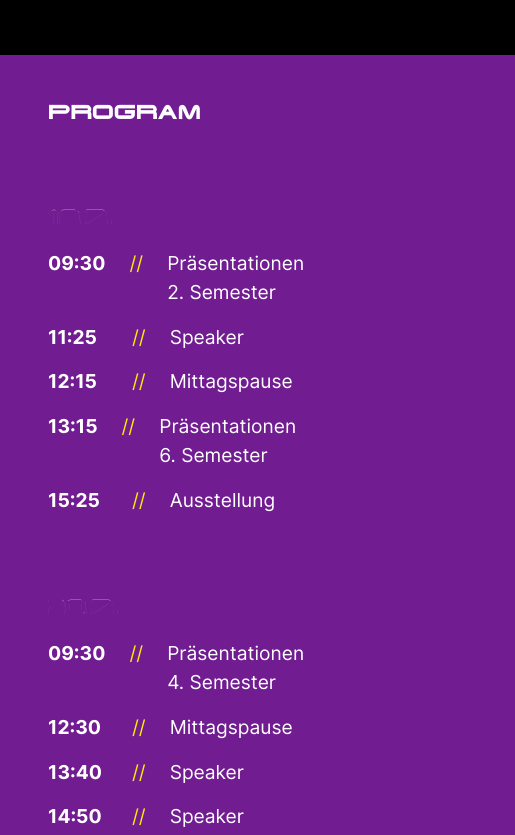
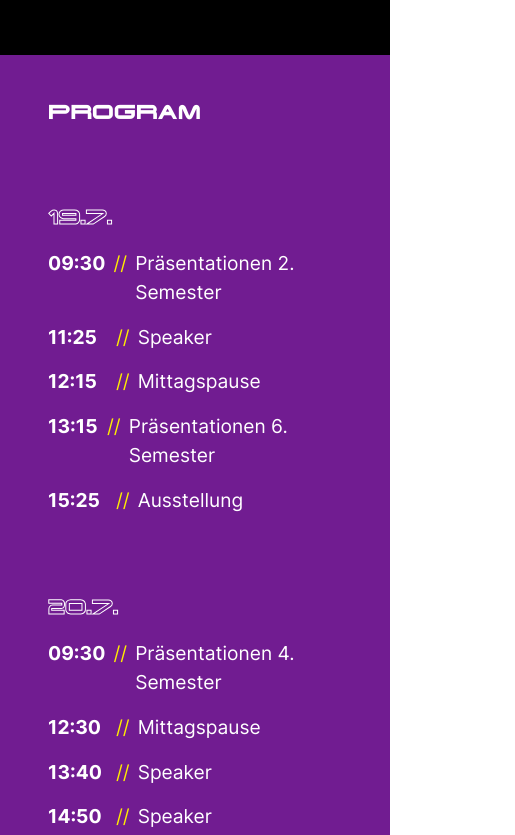
Before and after one commit to IF2023/IF2023, a React (Vite) app in the folder IF2023_Website/: page / in a window 390 px wide. Shown: the part 789-1624 px from the top of the page, 515 px wide, since content can reach past the window. Built offline with nearby package versions, Linux system fonts and the light colour scheme.

Commit message:
fix: adjusted program responsiveness

```diff
--- a/IF2023_Website/src/components/ProgramDays/Day/Day.module.scss
+++ b/IF2023_Website/src/components/ProgramDays/Day/Day.module.scss
@@ -4,7 +4,7 @@
   font-family: $font_Terminator;
   font-size: $font_size_md;
   color: $color_purple;
-  -webkit-text-stroke: 0.05px $color_white;
+  -webkit-text-stroke: 1px $color_white;
 
   margin-top: 5rem;
   margin-bottom: 1rem;
@@ -40,6 +40,20 @@ li {
   color: $color_white;
 }
 
+@media screen and (max-width: 1170px) {
+	.singleDay {
+		margin-right: 0;
+	}
+}
+
+@media screen and (max-width: 477px) {
+  .time {
+		margin-right: 0.5rem;
+	}
+	.title {
+		margin-left: 0.5rem;
+	}
+}
 @media screen and (max-width: 435px) {
   .heading {
     font-size: $font_size_sm;
--- a/IF2023_Website/src/components/ProgramDays/ProgramDays.module.scss
+++ b/IF2023_Website/src/components/ProgramDays/ProgramDays.module.scss
@@ -14,11 +14,16 @@
   font-family: $font_Terminator;
   font-size: $font_size_sm;
   color: $color_purple;
-  -webkit-text-stroke: 0.05px $color_white;
+  // -webkit-text-stroke: 1px $color_white;
 
   margin-top: 5rem;
 }
 
+@media screen and (max-width: 1170px) {
+	.dateWrapper {
+		flex-direction: column;
+	}
+}
 @media screen and (max-width: 435px) {
   .heading {
     font-size: $font_size_sm;
```
